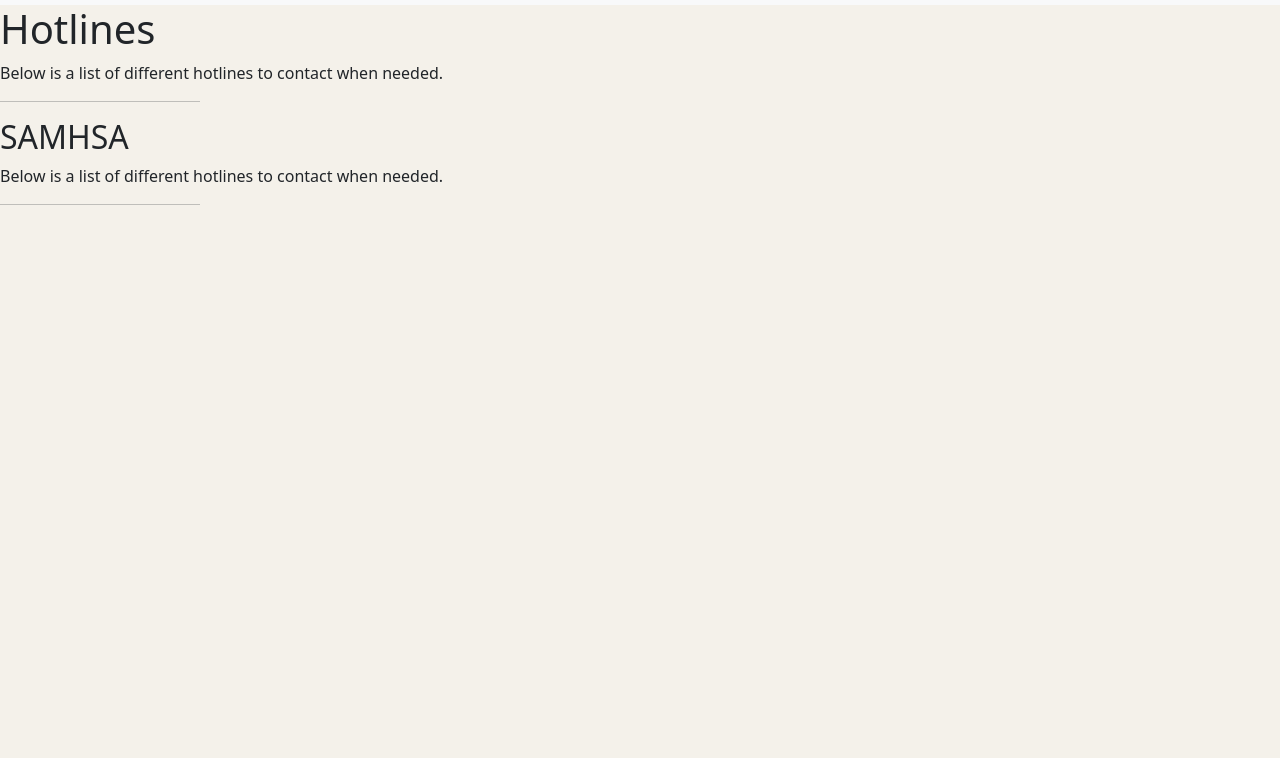
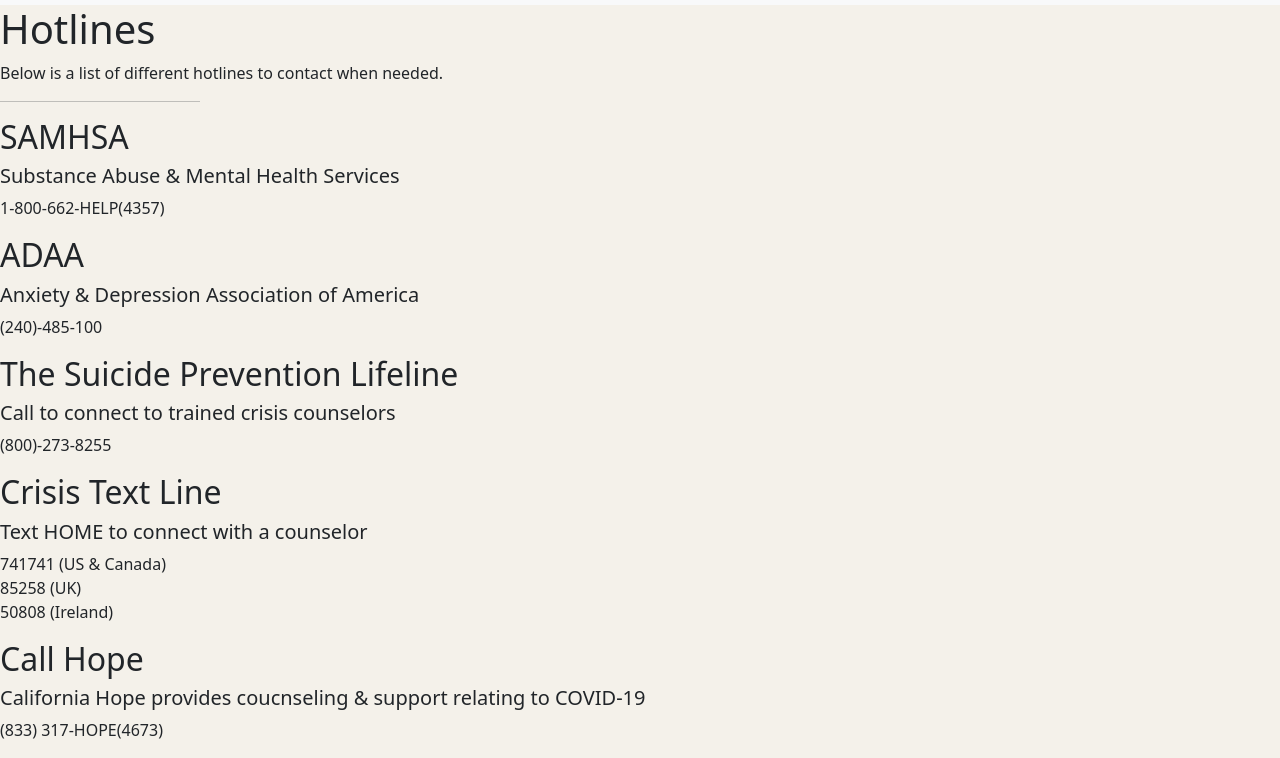
Before and after one commit to nely8998/cst252-01, a plain HTML site: page mentalhealth/hotlines.html in a window 1280 px wide. Shown: the part 111-869 px from the top of the page. Before the commit the page ends 800 px from the top, so only its background shows below. Drawn offline with nearby package versions, Linux system fonts and the light colour scheme.

Commit message:
hotlines information

```diff
--- a/mentalhealth/css/hotlines.css
+++ b/mentalhealth/css/hotlines.css
@@ -7,3 +7,7 @@
 body {
   background-color: #F4F1EA;
 }
+
+h3 {
+  font-size: 20px;
+}
--- a/mentalhealth/hotlines.html
+++ b/mentalhealth/hotlines.html
@@ -49,15 +49,49 @@
 <!-- END OF Navigation -->
 <!-- CONTENT GOES HERE OF WEBSITE -->
   <body>
+
+  <div id="hotlines">
     <h1>Hotlines</h1>
       <div class="w3-padding-64 w3-content w3-text-grey" id="hotlines">
         <p class="w3-text-light-grey">Below is a list of different hotlines to contact when needed.</p>
         <hr style="width:200px" class="w3-opacity">
+      </div>
 
         <div class="w3-padding-64 w3-content w3-text-grey" id="samhsa">
           <h2 class="w3-text-light-grey">SAMHSA</h2>
-            <p class="w3-text-light-grey">Below is a list of different hotlines to contact when needed.</p>
-          <hr style="width:200px" class="w3-opacity">
+            <h3 class="w3-text-light-grey">Substance Abuse & Mental Health Services</h3>
+              <p class="w3-text-light-grey">1-800-662-HELP(4357)</p>
+        </div>
+
+        <div class="w3-padding-64 w3-content w3-text-grey" id="ADAA">
+          <h2 class="w3-text-light-grey">ADAA</h2>
+            <h3 class="w3-text-light-grey">Anxiety & Depression Association of America</h3>
+                <p class="w3-text-light-grey">(240)-485-100</p>
+        </div>
+
+        <div class="w3-padding-64 w3-content w3-text-grey" id="suicidepreventionlifeline">
+          <h2 class="w3-text-light-grey">The Suicide Prevention Lifeline</h2>
+            <h3 class="w3-text-light-grey">Call to connect to trained crisis counselors</h3>
+                <p class="w3-text-light-grey">(800)-273-8255</p>
+        </div>
+
+        <div class="w3-padding-64 w3-content w3-text-grey" id="crisistextline">
+          <h2 class="w3-text-light-grey">Crisis Text Line</h2>
+            <h3 class="w3-text-light-grey">Text HOME to connect with a counselor</h3>
+              <p class="w3-text-light-grey">741741 (US & Canada)<br>
+                  85258 (UK)<br>
+                  50808 (Ireland)</p>
+        </div>
+
+        <div class="w3-padding-64 w3-content w3-text-grey" id="callhope">
+          <h2 class="w3-text-light-grey">Call Hope</h2>
+            <h3 class="w3-text-light-grey">California Hope provides coucnseling & support relating to COVID-19</h3>
+              <p class="w3-text-light-grey">(833) 317-HOPE(4673)</p>
+        </div>
+
+  </div>
+
+
 
 
 
```
